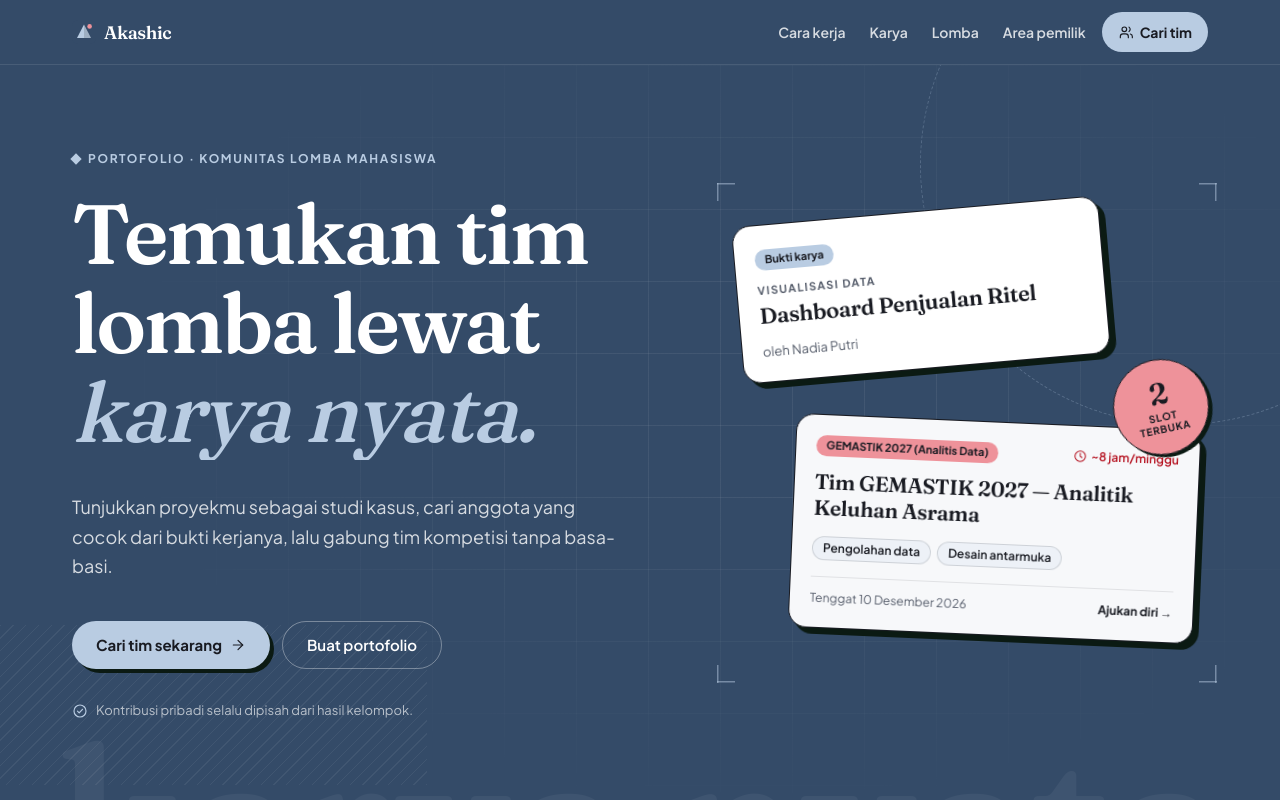
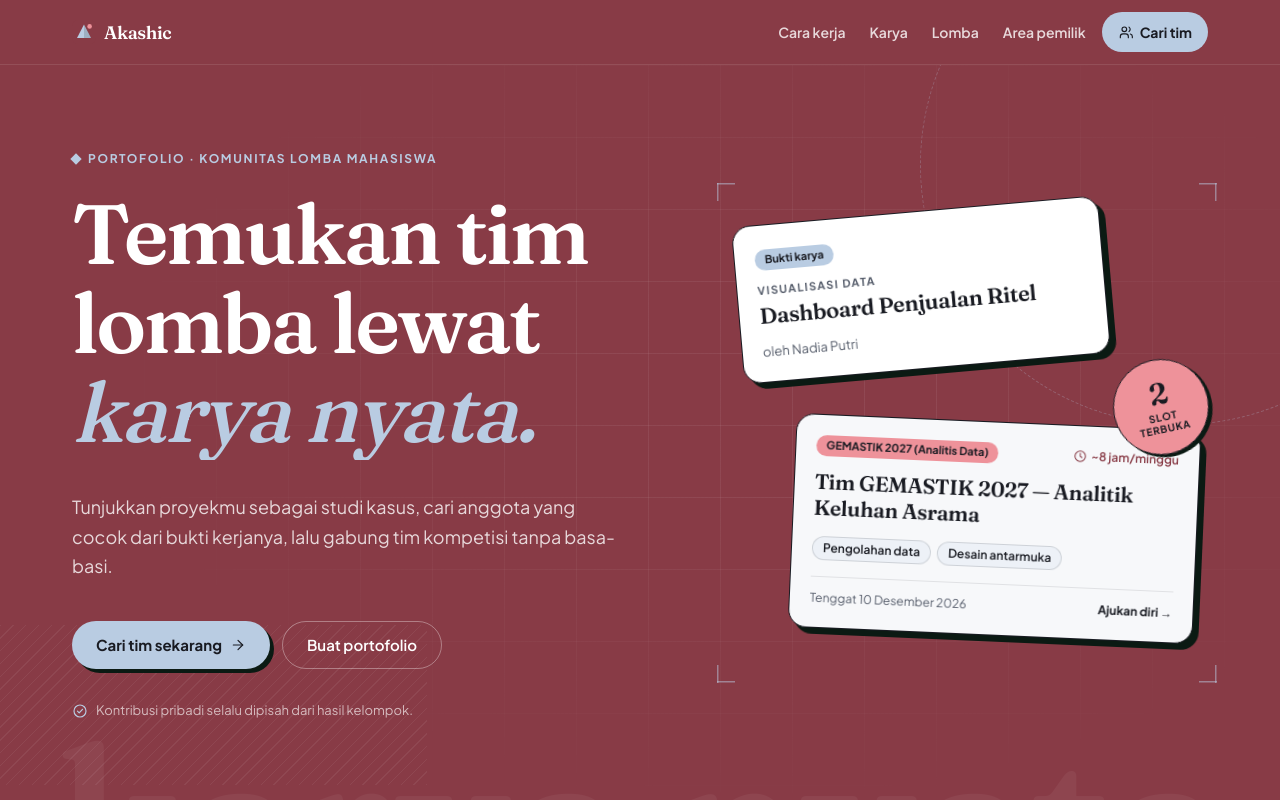
Before and after one commit to Vlad401-del/akashic_projectvault, a Next.js app in the folder web/: page / in a window 1280 px wide. Shown: the top 800 px of the page. Built offline with nearby package versions, Linux system fonts and the light colour scheme.

Commit message:
style(theme): jadikan burgundy redup sebagai warna utama

```diff
--- a/web/src/app/globals.css
+++ b/web/src/app/globals.css
@@ -7,14 +7,14 @@
   --color-ink-2: #565d6b;
   --color-line: #e1e4ea;
   --color-line-strong: #aeb6c4;
-  --color-accent: #b51220;
-  --color-accent-hover: #8e0e19;
+  --color-accent: #883b46;
+  --color-accent-hover: #6e2e38;
   --color-accent-soft: #fcebed;
   --color-danger: #b42318;
   --color-danger-soft: #fef3f2;
 
-  --color-forest: #344b68;
-  --color-forest-deep: #243348;
+  --color-forest: #883b46;
+  --color-forest-deep: #53252d;
   --color-night: #14151b;
   --color-sun: #b9cce2;
   --color-sun-soft: #e8eef6;
@@ -24,7 +24,7 @@
   --color-cream: #ffffff;
   --color-cream-deep: #eef0f4;
 
-  --color-spectrum-cyan: #b51220;
+  --color-spectrum-cyan: #883b46;
   --color-spectrum-blue: #344b68;
   --color-spectrum-green: #b9cce2;
   --color-spectrum-lime: #aeb6c4;
@@ -35,9 +35,9 @@
 }
 
 :root {
-  --spectrum-mark: linear-gradient(148deg, #b51220 0%, #8e0e19 100%);
+  --spectrum-mark: linear-gradient(148deg, #883b46 0%, #6e2e38 100%);
   --spectrum-word: linear-gradient(92deg, #191b22 0%, #191b22 100%);
-  --spectrum-rule: linear-gradient(90deg, #b51220 0%, #b51220 55%, #344b68 55%, #344b68 80%, #aeb6c4 80%);
+  --spectrum-rule: linear-gradient(90deg, #883b46 0%, #883b46 55%, #344b68 55%, #344b68 80%, #aeb6c4 80%);
   --ease-out-expo: cubic-bezier(0.16, 1, 0.3, 1);
 }
 
```
